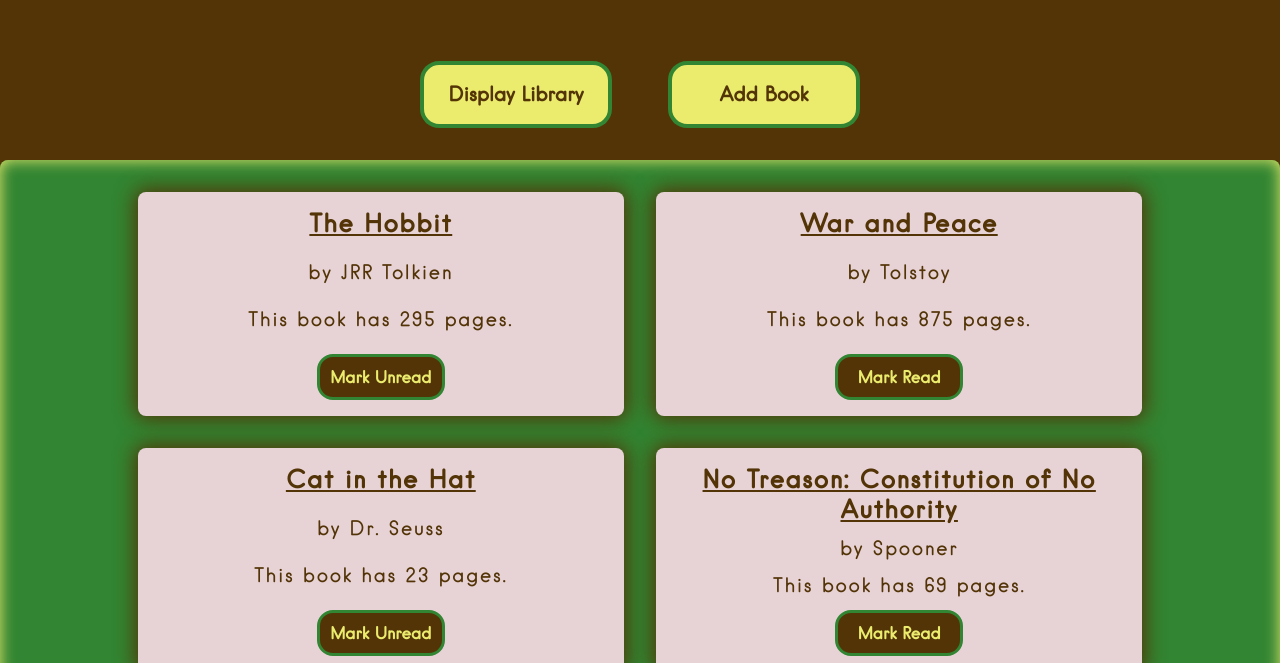
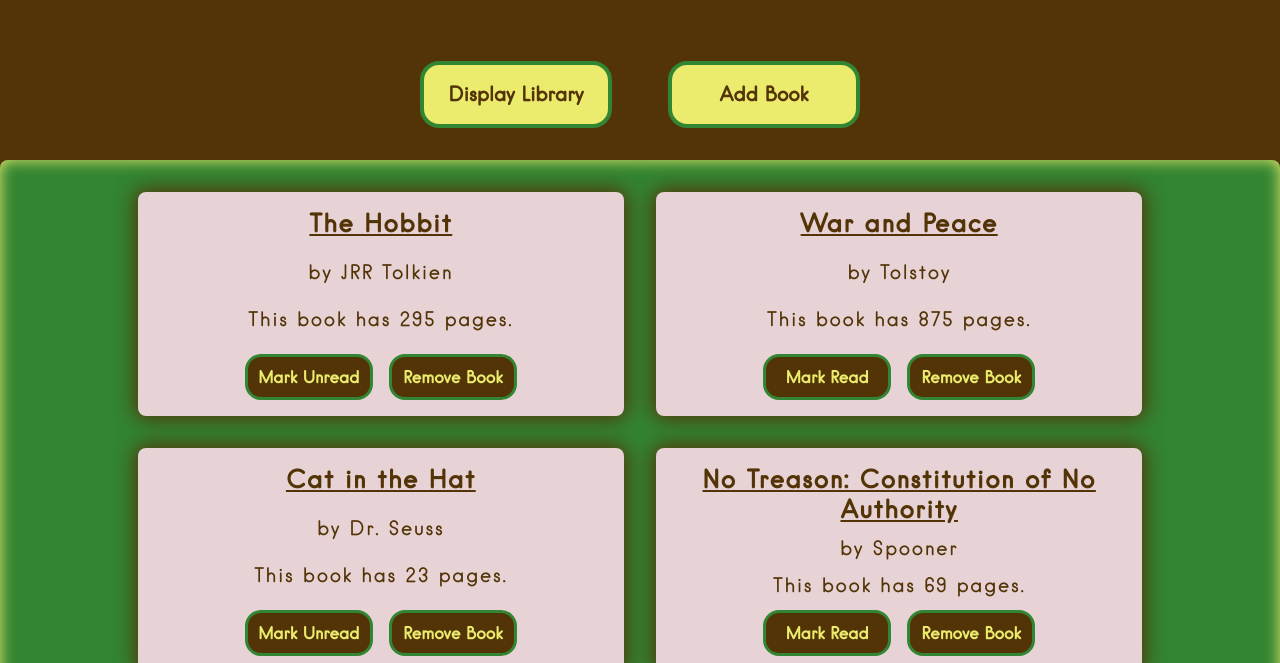
Before and after one commit to TranquilTortoise/library, a plain HTML site: page index.html in a window 1280 px wide. Both pictures are taken after a click on the button "Display Library". Shown: the part 131-794 px from the top of the page. Drawn offline with Linux system fonts and the light colour scheme.

Commit message:
complete project

```diff
--- a/script.js
+++ b/script.js
@@ -9,6 +9,8 @@ addBookToLibrary('The Hobbit', 'JRR Tolkien', 295, true);
 addBookToLibrary('War and Peace', 'Tolstoy', 875, false);
 addBookToLibrary('Cat in the Hat','Dr. Seuss', 23, true);
 addBookToLibrary('No Treason: Constitution of No Authority', 'Spooner', 69, false);
+addBookToLibrary('Narnia', 'C.S. Lewis', 185, true);
+addBookToLibrary('The Godfather', 'Mario Puzo', 450, false);
 
     // tie display-lib-btn to displayLibrary function
 const displayLibBtn = document.querySelector('.display-lib-btn');
@@ -93,9 +95,14 @@ function displayLibrary() {
         qtyPages.textContent = `This book has ${myLibrary[i].qtyPages} pages.`;
         card.appendChild(qtyPages);
 
+        // create card button container
+        const cardBtnContainer = document.createElement('div');
+        cardBtnContainer.classList.toggle("card-btn-container");
+        card.appendChild(cardBtnContainer);
+
         // create changeReadState button
         const changeReadStateBtn = document.createElement('button');
-        changeReadStateBtn.classList.toggle("change-read-status-btn");
+        changeReadStateBtn.classList.toggle("card-btn");
             // use different text based on read status
         if (myLibrary[i].haveRead === true) {
             changeReadStateBtn.textContent = 'Mark Unread';
@@ -107,6 +114,20 @@ function displayLibrary() {
             myLibrary[i].toggleReadStatus();
             displayLibrary();
         })
-        card.appendChild(changeReadStateBtn);
+            // append to card button container
+        cardBtnContainer.appendChild(changeReadStateBtn);
+
+        // create removeBook button
+        const removeBookBtn = document.createElement('button');
+        removeBookBtn.classList.toggle("card-btn");
+        removeBookBtn.textContent = 'Remove Book';
+
+            // remove book at index i when clicked
+        removeBookBtn.addEventListener('click', () => {
+            myLibrary.splice(i, 1);
+            // refresh
+            displayLibrary();
+        })
+        cardBtnContainer.appendChild(removeBookBtn);
     }
 }
--- a/styles.css
+++ b/styles.css
@@ -120,7 +120,13 @@ input, button {
     font-size: 1.2em;
 }
 
-.change-read-status-btn {
+.card-btn-container {
+    display: flex;
+    justify-content: space-between;
+    gap: 1em;
+}
+
+.card-btn {
     padding: 0.5em;
     background-color: var(--dark-brn);
     color: var(--pale-yellow);
@@ -130,7 +136,7 @@ input, button {
     width: 8em;
 }
 
-.change-read-status-btn:hover {
+.card-btn:hover {
     cursor: pointer;
     background-color: var(--dark-green);
     border: solid 3px var(--dark-brn);
```
